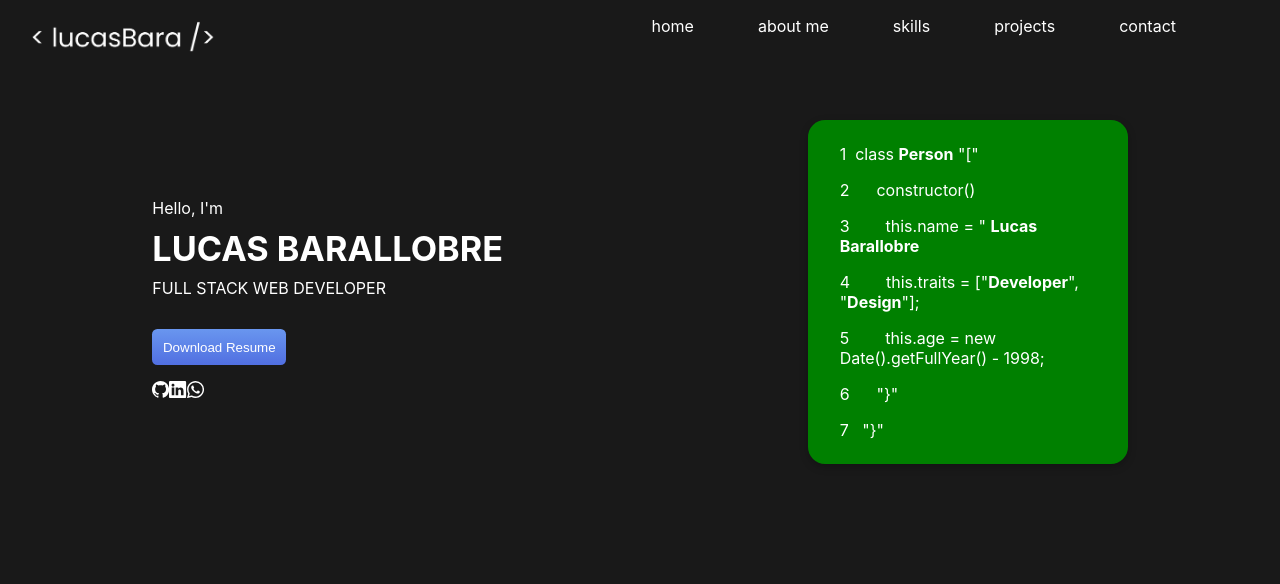
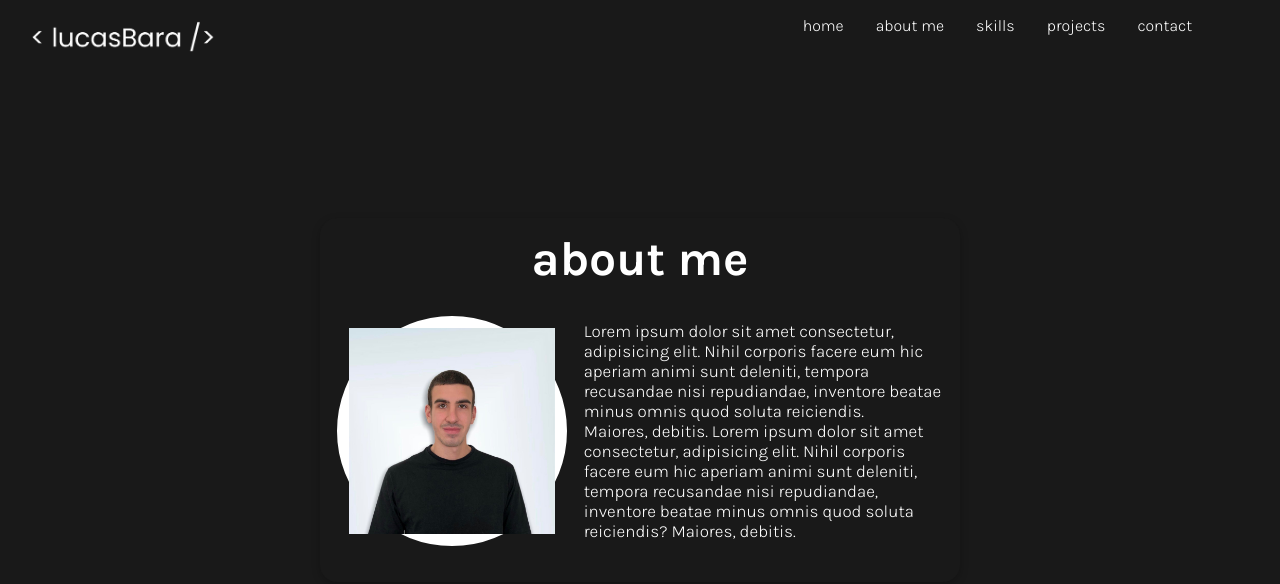
Before and after one commit to lucasbara/portfolio, a React (Create React App) app: page /about in a window 1280 px wide. Shown: the top 584 px of the page. Built offline with nearby package versions, Linux system fonts and the light colour scheme.

Commit message:
Added, about me component

```diff
--- a/src/App.js
+++ b/src/App.js
@@ -1,14 +1,15 @@
 import React from "react";
 import { Route, Switch } from "react-router-dom";
 import Home from "./components/Home/Home.jsx";
+import About from "./components/About/About.jsx";
 import "./App.css";
 
 function App() {
   return (
     <React.Fragment>
       <Switch>
-        <Home />
-        <Route exact path="/" component={Home}></Route>
+        <Route exact path="/" component={Home} />
+        <Route exact path="/about" component={About} />
       </Switch>
     </React.Fragment>
   );
--- /dev/null
+++ b/src/components/About/About.jsx
@@ -0,0 +1,32 @@
+import React from "react";
+import style from "./About.module.css";
+import Navbar from "../Navbar/Navbar.jsx";
+import Profile from "../../assets/img/profile_pic.jpg";
+
+const About = () => {
+  return (
+    <div className={style.aboutContainer}>
+      <Navbar />
+      <div className={style.mainContainer}>
+        <div className={style.boxContainer}>
+          <h2>about me</h2>
+          <div className={style.boxContent}>
+            <img src={Profile} alt="Lucas Bara" />
+            <p>
+              Lorem ipsum dolor sit amet consectetur, adipisicing elit. Nihil
+              corporis facere eum hic aperiam animi sunt deleniti, tempora
+              recusandae nisi repudiandae, inventore beatae minus omnis quod
+              soluta reiciendis. <br></br>Maiores, debitis. Lorem ipsum dolor
+              sit amet consectetur, adipisicing elit. Nihil corporis facere eum
+              hic aperiam animi sunt deleniti, tempora recusandae nisi
+              repudiandae, inventore beatae minus omnis quod soluta reiciendis?
+              Maiores, debitis.
+            </p>
+          </div>
+        </div>
+      </div>
+    </div>
+  );
+};
+
+export default About;
--- /dev/null
+++ b/src/components/About/About.module.css
@@ -0,0 +1,137 @@
+.aboutContainer {
+  width: 100vw;
+  height: 100vh;
+  background-color: #191919;
+  color: white;
+}
+
+.mainContainer {
+  display: flex;
+  justify-content: center;
+  align-items: center;
+  flex-wrap: wrap;
+  height: 70%;
+  -webkit-animation-name: bounceInDown;
+  animation-name: bounceInDown;
+  -webkit-animation-duration: 1s;
+  animation-duration: 1s;
+  -webkit-animation-fill-mode: both;
+  animation-fill-mode: both;
+}
+
+.boxContainer {
+  all: unset;
+  width: 50%;
+  height: 65%;
+  border-radius: 1em;
+  background-color: #191919;
+  box-shadow: rgba(0, 0, 0, 0.24) 0px 3px 8px;
+  display: flex;
+  flex-direction: column;
+  justify-content: center;
+  align-items: center;
+}
+
+.boxContainer h2 {
+  font-size: 3rem;
+  margin-bottom: 0px;
+}
+
+.boxContent {
+  display: flex;
+  align-items: center;
+  padding: 1em;
+  margin-bottom: 2em;
+}
+
+.boxContent img {
+  width: 30%;
+  all: unset;
+  max-width: 12em;
+  border-radius: 12em;
+  border: 12px solid #fff;
+}
+
+.boxContent p {
+  width: 70%;
+  padding-left: 1em;
+  font-weight: 300;
+}
+
+/* CSS ANIMATIONS */
+
+@-webkit-keyframes bounceInDown {
+  0%,
+  60%,
+  75%,
+  90%,
+  100% {
+    -webkit-transition-timing-function: cubic-bezier(0.215, 0.61, 0.355, 1);
+    transition-timing-function: cubic-bezier(0.215, 0.61, 0.355, 1);
+  }
+
+  0% {
+    opacity: 0;
+    -webkit-transform: translate3d(0, -3000px, 0);
+    transform: translate3d(0, -3000px, 0);
+  }
+
+  60% {
+    opacity: 1;
+    -webkit-transform: translate3d(0, 25px, 0);
+    transform: translate3d(0, 25px, 0);
+  }
+
+  75% {
+    -webkit-transform: translate3d(0, -10px, 0);
+    transform: translate3d(0, -10px, 0);
+  }
+
+  90% {
+    -webkit-transform: translate3d(0, 5px, 0);
+    transform: translate3d(0, 5px, 0);
+  }
+
+  100% {
+    -webkit-transform: none;
+    transform: none;
+  }
+}
+
+@keyframes bounceInDown {
+  0%,
+  60%,
+  75%,
+  90%,
+  100% {
+    -webkit-transition-timing-function: cubic-bezier(0.215, 0.61, 0.355, 1);
+    transition-timing-function: cubic-bezier(0.215, 0.61, 0.355, 1);
+  }
+
+  0% {
+    opacity: 0;
+    -webkit-transform: translate3d(0, -3000px, 0);
+    transform: translate3d(0, -3000px, 0);
+  }
+
+  60% {
+    opacity: 1;
+    -webkit-transform: translate3d(0, 25px, 0);
+    transform: translate3d(0, 25px, 0);
+  }
+
+  75% {
+    -webkit-transform: translate3d(0, -10px, 0);
+    transform: translate3d(0, -10px, 0);
+  }
+
+  90% {
+    -webkit-transform: translate3d(0, 5px, 0);
+    transform: translate3d(0, 5px, 0);
+  }
+
+  100% {
+    -webkit-transform: none;
+    transform: none;
+  }
+}
--- a/src/components/Home/Card.module.css
+++ b/src/components/Home/Card.module.css
@@ -1,8 +1,9 @@
 .card {
-  background-color: green;
+  background-color: #191919;
   width: 25%;
   border-radius: 1em;
   box-shadow: rgba(0, 0, 0, 0.24) 0px 3px 8px;
+  z-index: 2;
 }
 
 .text {
--- a/src/components/Home/Home.jsx
+++ b/src/components/Home/Home.jsx
@@ -3,11 +3,13 @@ import style from "./Home.module.css";
 import Card from "./Card.jsx";
 import Navbar from "../Navbar/Navbar.jsx";
 import { BsGithub, BsLinkedin, BsWhatsapp } from "react-icons/bs";
+import Rectangle from "../../assets/img/home_rectangle.svg";
 
 const Home = () => {
   return (
     <div className={style.homeContainer}>
       <Navbar />
+      <img className={style.rectangle} src={Rectangle} />
       <div className={style.mainContainer}>
         <div className={style.textLeft}>
           <p>Hello, I'm</p>
@@ -15,9 +17,15 @@ const Home = () => {
           <p className={style.subTitle}>Full Stack Web Developer</p>
           <button>Download Resume</button>
           <div className={style.icons}>
-            <BsGithub />
-            <BsLinkedin />
-            <BsWhatsapp />
+            <span>
+              <BsGithub />
+            </span>
+            <span>
+              <BsWhatsapp />
+            </span>
+            <span>
+              <BsLinkedin />
+            </span>
           </div>
         </div>
         <Card />
--- a/src/components/Home/Home.module.css
+++ b/src/components/Home/Home.module.css
@@ -8,8 +8,21 @@
 .mainContainer {
   display: flex;
   flex-direction: row;
+  flex-wrap: wrap;
   align-items: center;
   justify-content: space-around;
+  margin-top: 10rem;
+}
+
+.rectangle {
+  all: unset;
+  width: 150%;
+  height: 120%;
+  position: absolute;
+  justify-content: flex-end;
+  top: -200px;
+  left: 100px;
+  z-index: 2;
 }
 
 .textLeft {
@@ -19,20 +32,28 @@
 }
 
 .textLeft p {
-  font-size: 1rem;
+  font-size: 0.7em;
+  font-family: "Montserrat", sans-serif;
 }
 
 .textLeft h1 {
   text-transform: uppercase;
+  font-family: "Montserrat", sans-serif;
 }
 
 .subTitle {
   text-transform: uppercase;
-  font-size: 1rem;
+  font-size: 1.3em !important;
+  font-weight: 300;
 }
 
 .textLeft button {
+  all: unset;
   margin-top: 1rem;
+  font-size: 0.6em;
+  margin: auto;
+  text-align: center;
+  max-width: 8rem;
   padding: 0.8em;
   border: none;
   border-radius: 0.4em;
@@ -42,8 +63,24 @@
     rgba(81, 111, 225, 1) 100%
   );
   color: #ffffff;
+  font-family: "Montserrat", sans-serif;
+}
+
+.textLeft button:hover {
+  cursor: pointer;
 }
 
 .icons {
   margin-top: 1rem;
 }
+
+.icons span {
+  margin-right: 2rem;
+  color: #6d83f2;
+  font-size: 1.4rem;
+}
+
+.icons span:hover {
+  cursor: pointer;
+  color: #ffffff;
+}
--- a/src/components/Navbar/Navbar.jsx
+++ b/src/components/Navbar/Navbar.jsx
@@ -10,29 +10,19 @@ const Navbar = () => {
       <nav>
         <ul>
           <li>
-            <Link to="/">
-              <a>home</a>
-            </Link>
+            <Link to="/">home</Link>
           </li>
           <li>
-            <Link to="/">
-              <a>about me</a>
-            </Link>
+            <Link to="/about">about me</Link>
           </li>
           <li>
-            <Link to="/">
-              <a>skills</a>
-            </Link>
+            <Link to="/">skills</Link>
           </li>
           <li>
-            <Link to="/">
-              <a>projects</a>
-            </Link>
+            <Link to="/">projects</Link>
           </li>
           <li>
-            <Link to="/">
-              <a>contact</a>
-            </Link>
+            <Link to="/">contact</Link>
           </li>
         </ul>
       </nav>
--- a/src/components/Navbar/Navbar.module.css
+++ b/src/components/Navbar/Navbar.module.css
@@ -5,6 +5,8 @@
   flex-direction: row;
   justify-content: space-between;
   font-size: 1rem;
+  position: relative;
+  z-index: 1000;
 }
 
 img {
@@ -18,6 +20,7 @@ ul {
   flex-direction: row;
   list-style-type: none;
   margin: 1rem 4.5rem; /* Top, right, bottom, left */
+  z-index: 4;
 }
 
 ul li a {
@@ -25,3 +28,7 @@ ul li a {
   text-decoration: none;
   color: #ffffff;
 }
+
+ul li a:hover {
+  color: #6d83f2;
+}
--- a/src/index.css
+++ b/src/index.css
@@ -1,14 +1,16 @@
+@import url("https://fonts.googleapis.com/css2?family=Karla:wght@300;500;700&family=Montserrat:wght@300;500;700;900&display=swap");
+
 body {
   font-size: calc(12px + 0.4vw); /* 16px */
   margin: 0;
   padding: 0;
   box-sizing: border-box;
-  font-family: -apple-system, BlinkMacSystemFont, "Segoe UI", "Roboto", "Oxygen",
-    "Ubuntu", "Cantarell", "Fira Sans", "Droid Sans", "Helvetica Neue",
-    sans-serif;
+  font-family: "Karla", sans-serif;
   -webkit-font-smoothing: antialiased;
   -moz-osx-font-smoothing: grayscale;
   background-color: #191919;
+  overflow-x: hidden;
+  font-weight: 300;
 }
 
 code {
```
Also changed, not shown: src/assets/img/home_rectangle.svg (added), src/assets/img/profile_pic.jpg (added).
